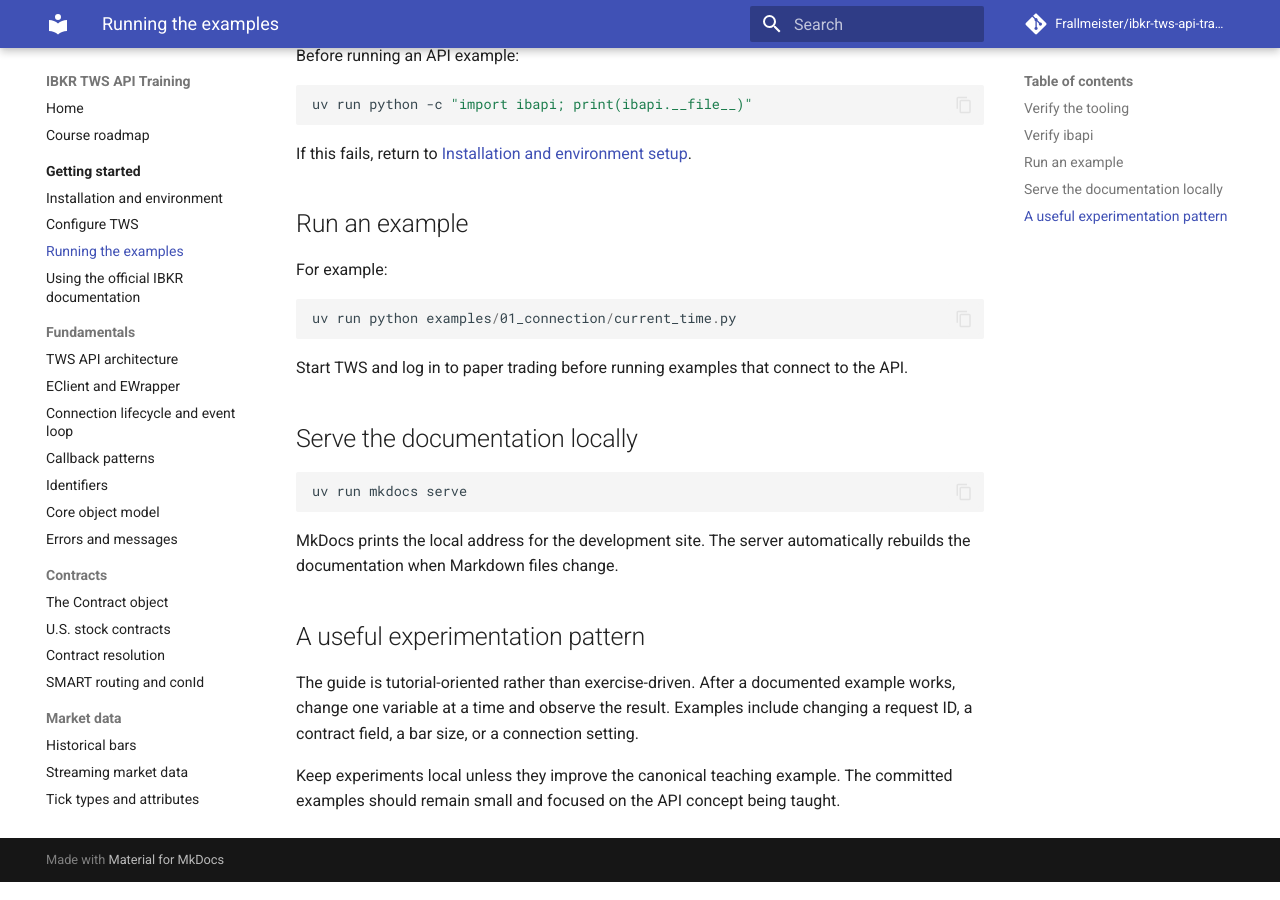
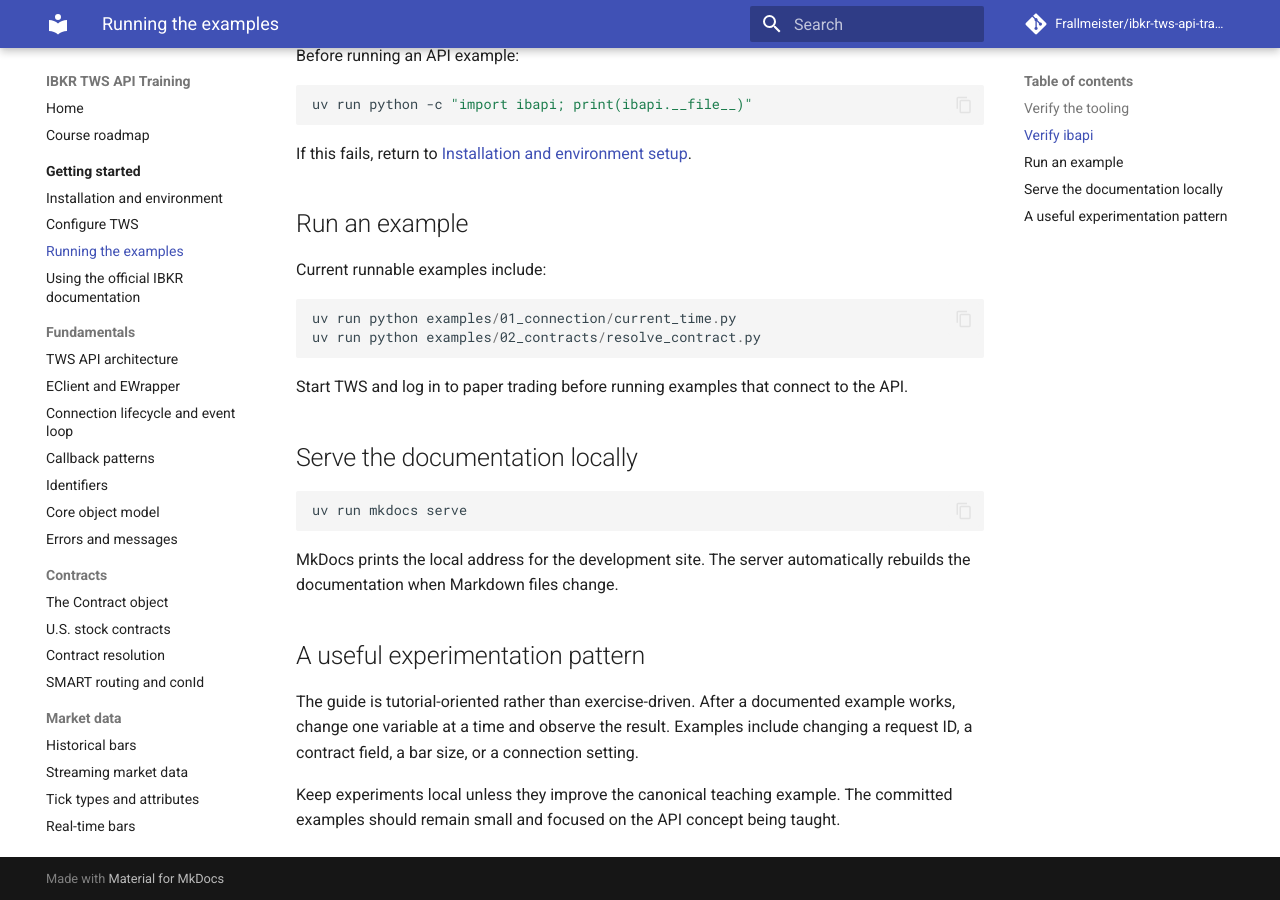
Before and after one commit to Frallmeister/ibkr-tws-api-training, an MkDocs documentation site: the page built from docs/getting-started/running-examples.md, in a window 1280 px wide and 900 px high, scrolled down 515 px. Built offline with MkDocs 1.6.1 and Material for MkDocs 9.7.7, drawn with Linux system fonts in a browser that asks for light colours; comment, search, counter and statistics services are not loaded.

Commit message:
docs: list contract resolution example

````diff
--- a/docs/getting-started/running-examples.md
+++ b/docs/getting-started/running-examples.md
@@ -24,10 +24,11 @@
 
 ## Run an example
 
-For example:
+Current runnable examples include:
 
 ```powershell
 uv run python examples/01_connection/current_time.py
+uv run python examples/02_contracts/resolve_contract.py
 ```
 
 Start TWS and log in to paper trading before running examples that connect to the API.
````
